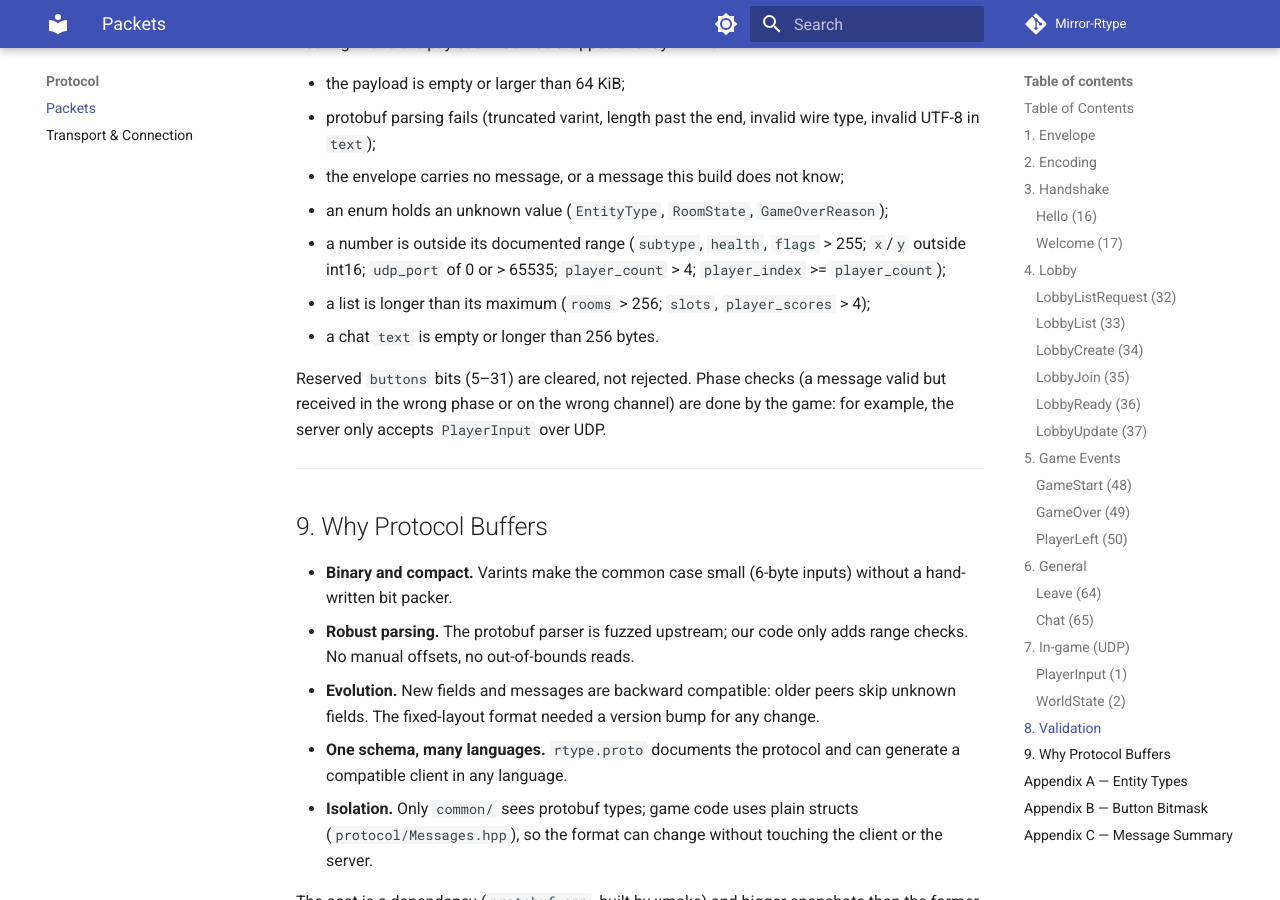
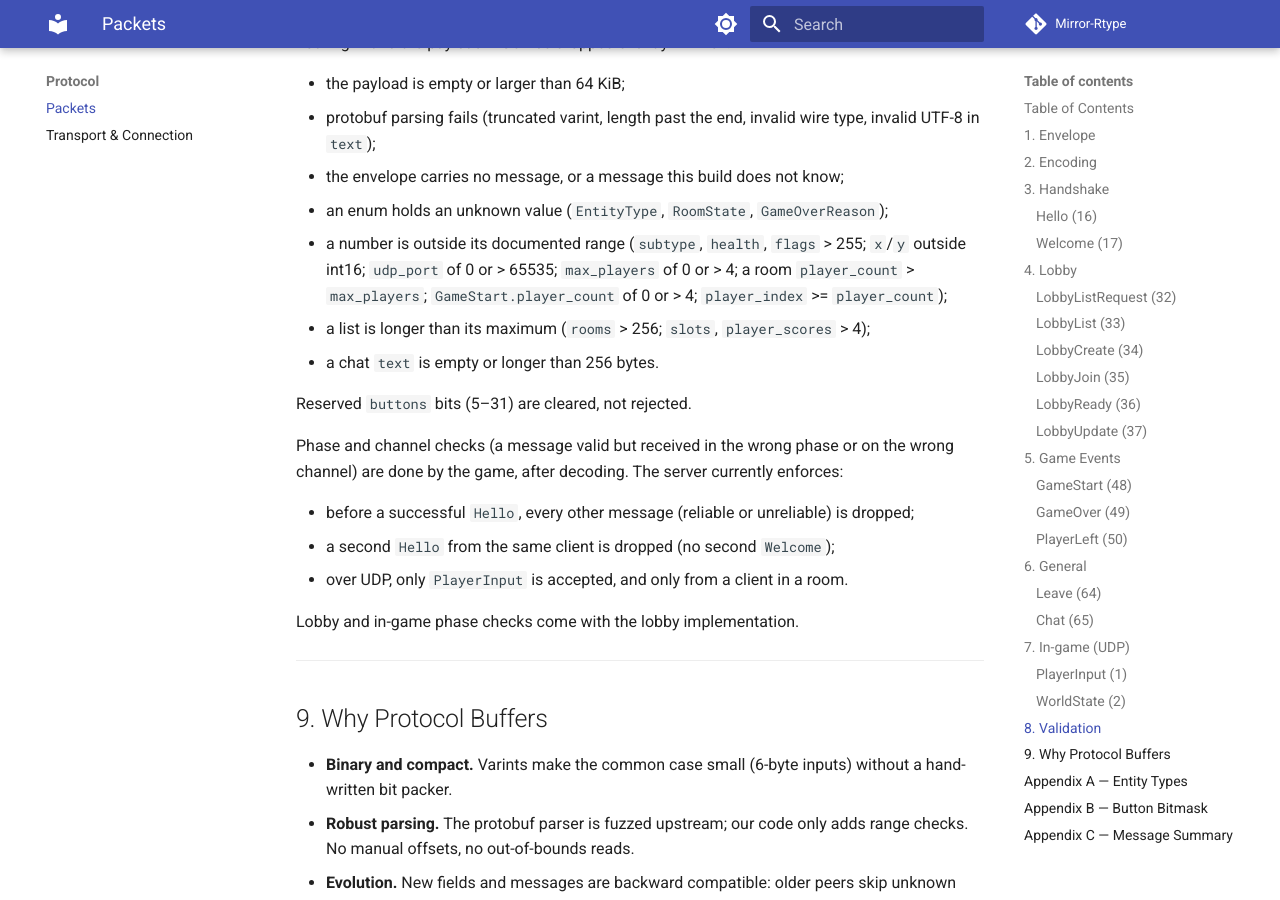
Before and after one commit to Matt4401/Mirror-Rtype, an MkDocs documentation site: the page built from docs/protocol/packets.md, in a window 1280 px wide and 900 px high, scrolled down 8578 px. Built offline with MkDocs 1.6.1 and Material for MkDocs 9.7.7, drawn with Linux system fonts in a browser that asks for light colours; comment, search, counter and statistics services are not loaded; some of the changed text lies outside the part shown.

Commit message:
fix(protocol): fix comment left by code rabbit

```diff
--- a/docs/protocol/packets.md
+++ b/docs/protocol/packets.md
@@ -137,8 +137,8 @@ Answer to `LobbyListRequest`, also pushed whenever a room is created, changed or
 | Field          | # | Type        | Description                                        |
 |----------------|---|-------------|----------------------------------------------------|
 | `room_id`      | 1 | `uint32`    | Room id, assigned by the server                    |
-| `player_count` | 2 | `uint32`    | Current number of players (0–4)                    |
-| `max_players`  | 3 | `uint32`    | Capacity of the room (0–4)                         |
+| `player_count` | 2 | `uint32`    | Current number of players (0 to `max_players`)     |
+| `max_players`  | 3 | `uint32`    | Capacity of the room (1–4)                         |
 | `state`        | 4 | `RoomState` | `ROOM_STATE_WAITING` (0), `ROOM_STATE_IN_GAME` (1) |
 
 ### `LobbyCreate` (34)
@@ -312,12 +312,21 @@ payload MUST be dropped silently — when:
 - the envelope carries no message, or a message this build does not know;
 - an enum holds an unknown value (`EntityType`, `RoomState`, `GameOverReason`);
 - a number is outside its documented range (`subtype`, `health`, `flags` > 255; `x`/`y` outside int16; `udp_port`
-  of 0 or > 65535; `player_count` > 4; `player_index` >= `player_count`);
+  of 0 or > 65535; `max_players` of 0 or > 4; a room `player_count` > `max_players`; `GameStart.player_count` of 0
+  or > 4; `player_index` >= `player_count`);
 - a list is longer than its maximum (`rooms` > 256; `slots`, `player_scores` > 4);
 - a chat `text` is empty or longer than 256 bytes.
 
-Reserved `buttons` bits (5–31) are cleared, not rejected. Phase checks (a message valid but received in the wrong
-phase or on the wrong channel) are done by the game: for example, the server only accepts `PlayerInput` over UDP.
+Reserved `buttons` bits (5–31) are cleared, not rejected.
+
+Phase and channel checks (a message valid but received in the wrong phase or on the wrong channel) are done by the
+game, after decoding. The server currently enforces:
+
+- before a successful `Hello`, every other message (reliable or unreliable) is dropped;
+- a second `Hello` from the same client is dropped (no second `Welcome`);
+- over UDP, only `PlayerInput` is accepted, and only from a client in a room.
+
+Lobby and in-game phase checks come with the lobby implementation.
 
 ---
 
```
Also changed, not shown: 5 other files.
